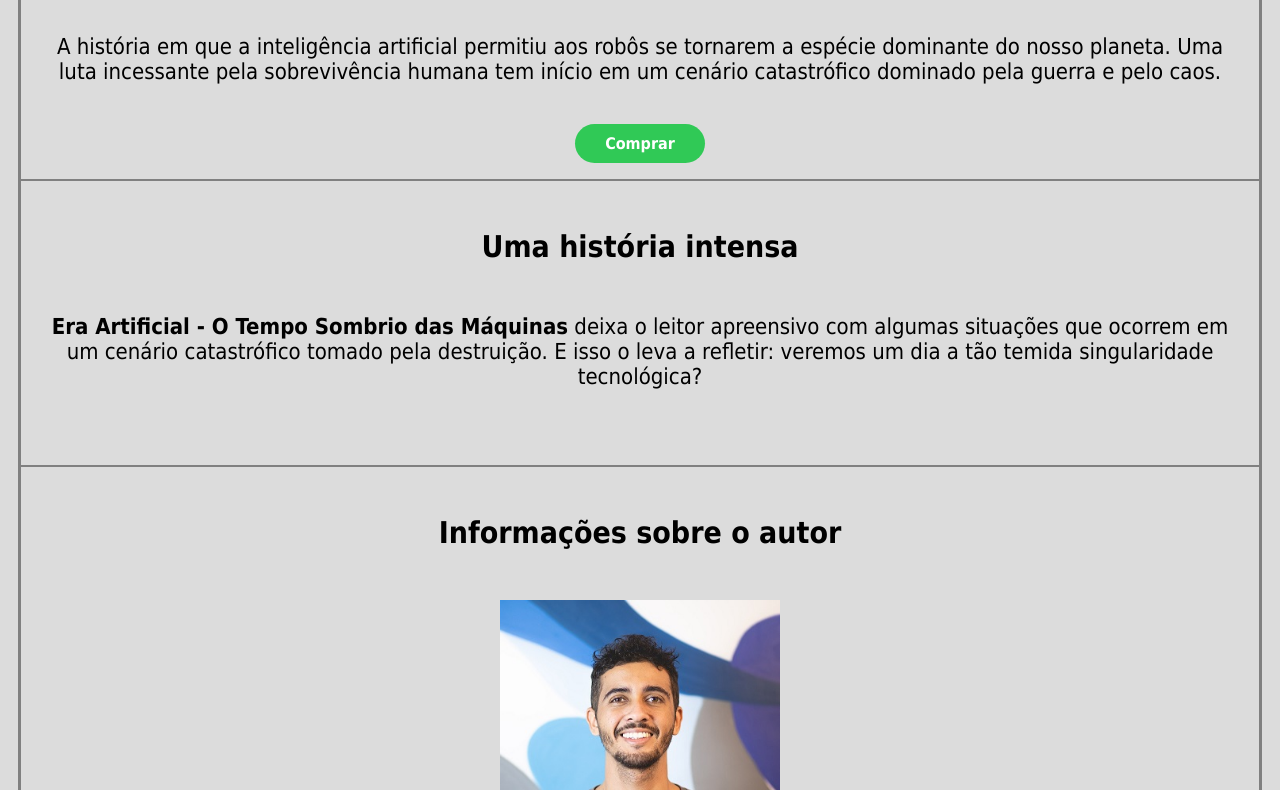
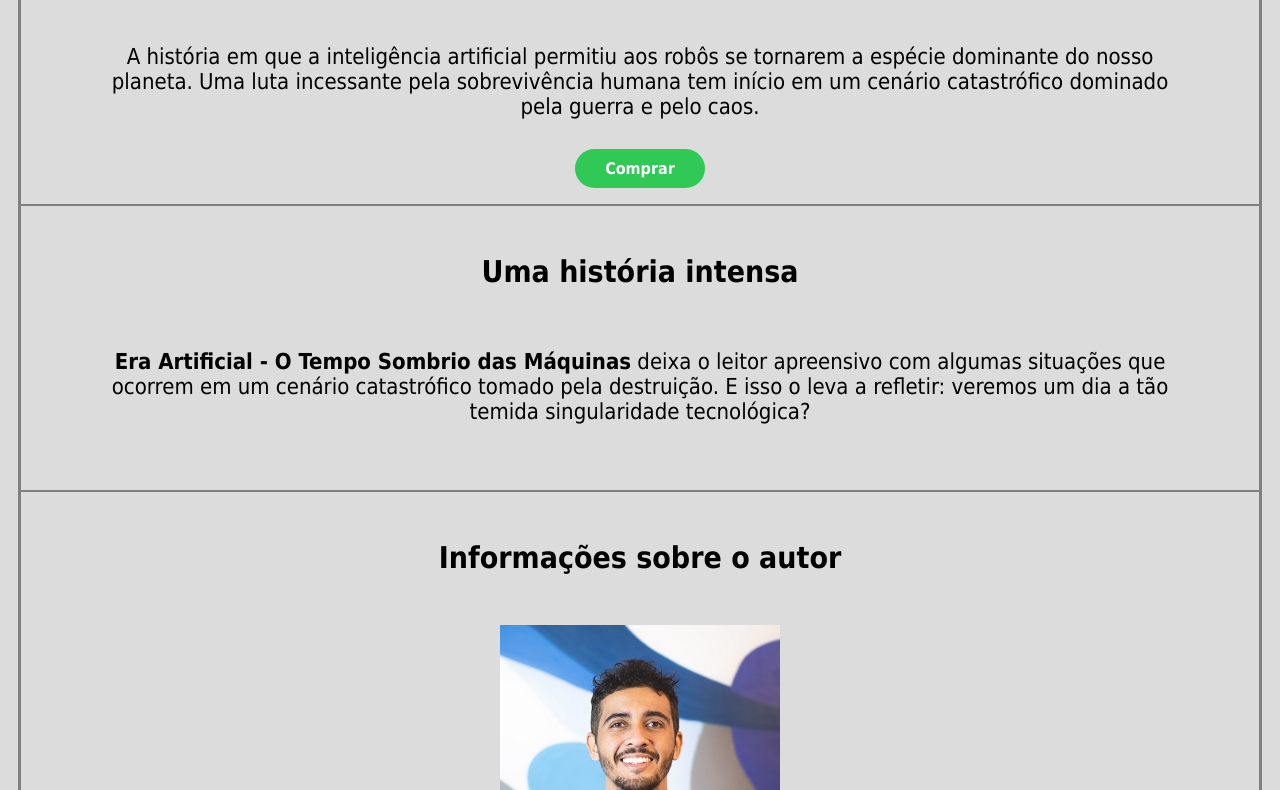
Before and after one commit to LuizMiguelfb/Divulgacao-de-livro, a plain HTML site: page index.html in a window 1280 px wide. Shown: the part 646-1436 px from the top of the page. Drawn offline with Linux system fonts and the light colour scheme.

Commit message:
Atualização do css

```diff
--- a/index.css
+++ b/index.css
@@ -18,7 +18,8 @@ span {
 
 p {
   font-size: 22px;
-  margin-bottom: 50px;
+  padding: 10px;
+  margin: 30px 40px ;
 }
 
 a {
```
